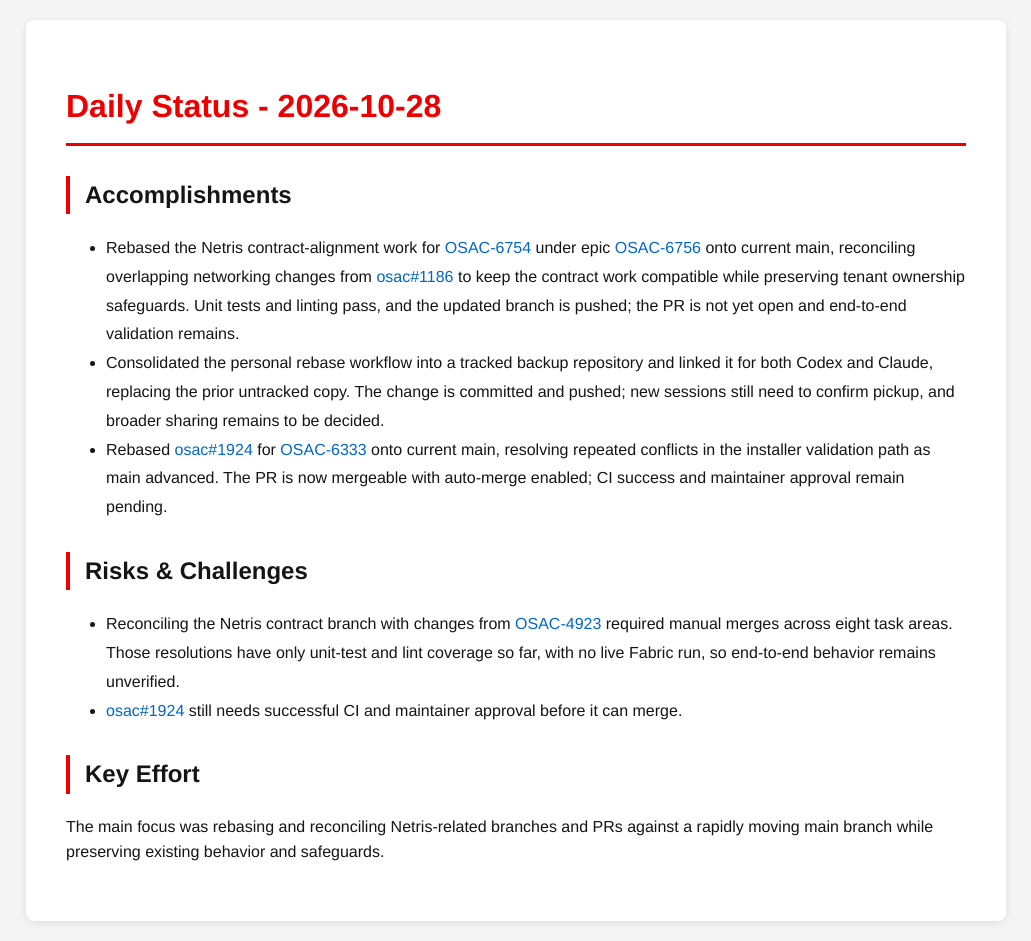
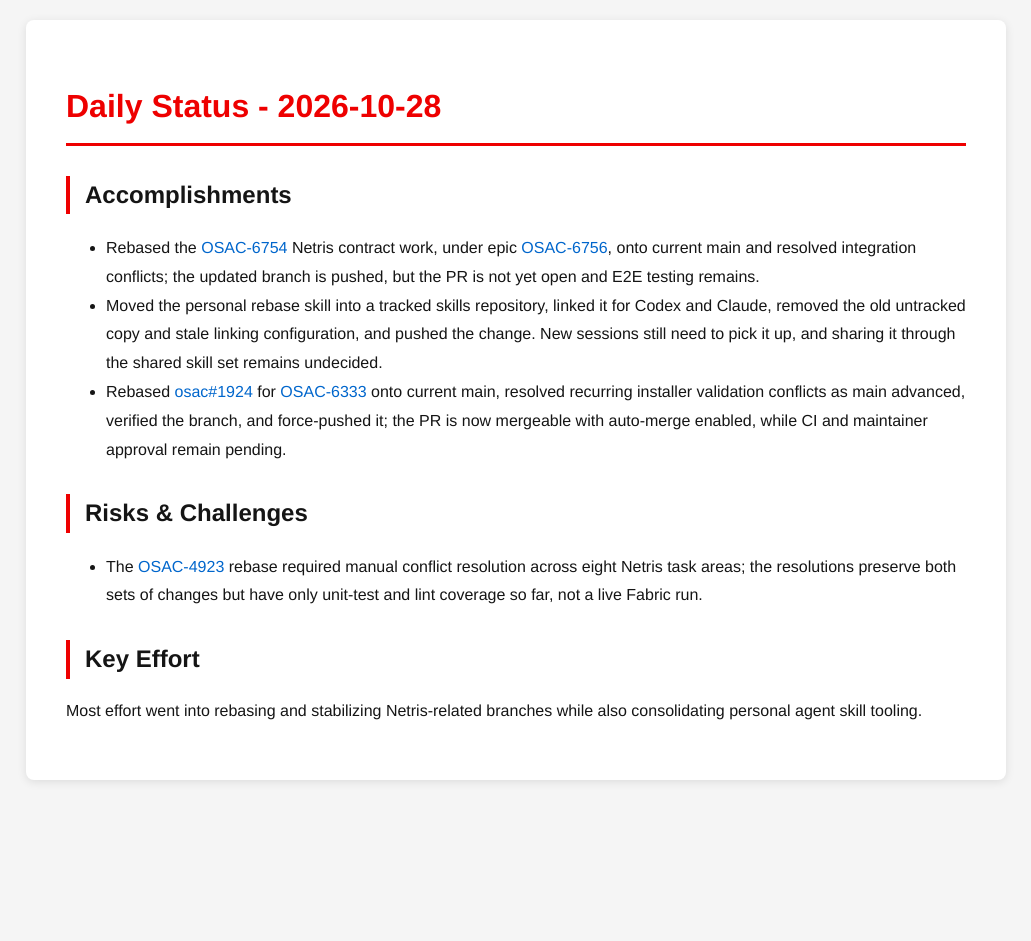
Before and after one commit to tzvatot/daily-status, a Jekyll site: the page built from 2026-10-28.md, in a window 1280 px wide. Shown: the whole page, without its empty margins (124-1155 px from the left). Built offline with Jekyll 4.4.1, drawn with Linux system fonts in a browser that asks for light colours; after the commit the page ends 900 px from its top, so only the background shows below that.

Commit message:
Daily status update - 2026-10-28

```diff
--- a/2026-10-28.md
+++ b/2026-10-28.md
@@ -7,13 +7,12 @@
 # Daily Status - 2026-10-28
 
 ## Accomplishments
-- Rebased the Netris contract-alignment work for [OSAC-6754](https://redhat.atlassian.net/browse/OSAC-6754) under epic [OSAC-6756](https://redhat.atlassian.net/browse/OSAC-6756) onto current main, reconciling overlapping networking changes from [osac#1186](https://github.com/osac-project/osac/pull/1186) to keep the contract work compatible while preserving tenant ownership safeguards. Unit tests and linting pass, and the updated branch is pushed; the PR is not yet open and end-to-end validation remains.
-- Consolidated the personal rebase workflow into a tracked backup repository and linked it for both Codex and Claude, replacing the prior untracked copy. The change is committed and pushed; new sessions still need to confirm pickup, and broader sharing remains to be decided.
-- Rebased [osac#1924](https://github.com/osac-project/osac/pull/1924) for [OSAC-6333](https://redhat.atlassian.net/browse/OSAC-6333) onto current main, resolving repeated conflicts in the installer validation path as main advanced. The PR is now mergeable with auto-merge enabled; CI success and maintainer approval remain pending.
+- Rebased the [OSAC-6754](https://redhat.atlassian.net/browse/OSAC-6754) Netris contract work, under epic [OSAC-6756](https://redhat.atlassian.net/browse/OSAC-6756), onto current main and resolved integration conflicts; the updated branch is pushed, but the PR is not yet open and E2E testing remains.
+- Moved the personal rebase skill into a tracked skills repository, linked it for Codex and Claude, removed the old untracked copy and stale linking configuration, and pushed the change. New sessions still need to pick it up, and sharing it through the shared skill set remains undecided.
+- Rebased [osac#1924](https://github.com/osac-project/osac/pull/1924) for [OSAC-6333](https://redhat.atlassian.net/browse/OSAC-6333) onto current main, resolved recurring installer validation conflicts as main advanced, verified the branch, and force-pushed it; the PR is now mergeable with auto-merge enabled, while CI and maintainer approval remain pending.
 
 ## Risks & Challenges
-- Reconciling the Netris contract branch with changes from [OSAC-4923](https://redhat.atlassian.net/browse/OSAC-4923) required manual merges across eight task areas. Those resolutions have only unit-test and lint coverage so far, with no live Fabric run, so end-to-end behavior remains unverified.
-- [osac#1924](https://github.com/osac-project/osac/pull/1924) still needs successful CI and maintainer approval before it can merge.
+- The [OSAC-4923](https://redhat.atlassian.net/browse/OSAC-4923) rebase required manual conflict resolution across eight Netris task areas; the resolutions preserve both sets of changes but have only unit-test and lint coverage so far, not a live Fabric run.
 
 ## Key Effort
-The main focus was rebasing and reconciling Netris-related branches and PRs against a rapidly moving main branch while preserving existing behavior and safeguards.
+Most effort went into rebasing and stabilizing Netris-related branches while also consolidating personal agent skill tooling.
```
